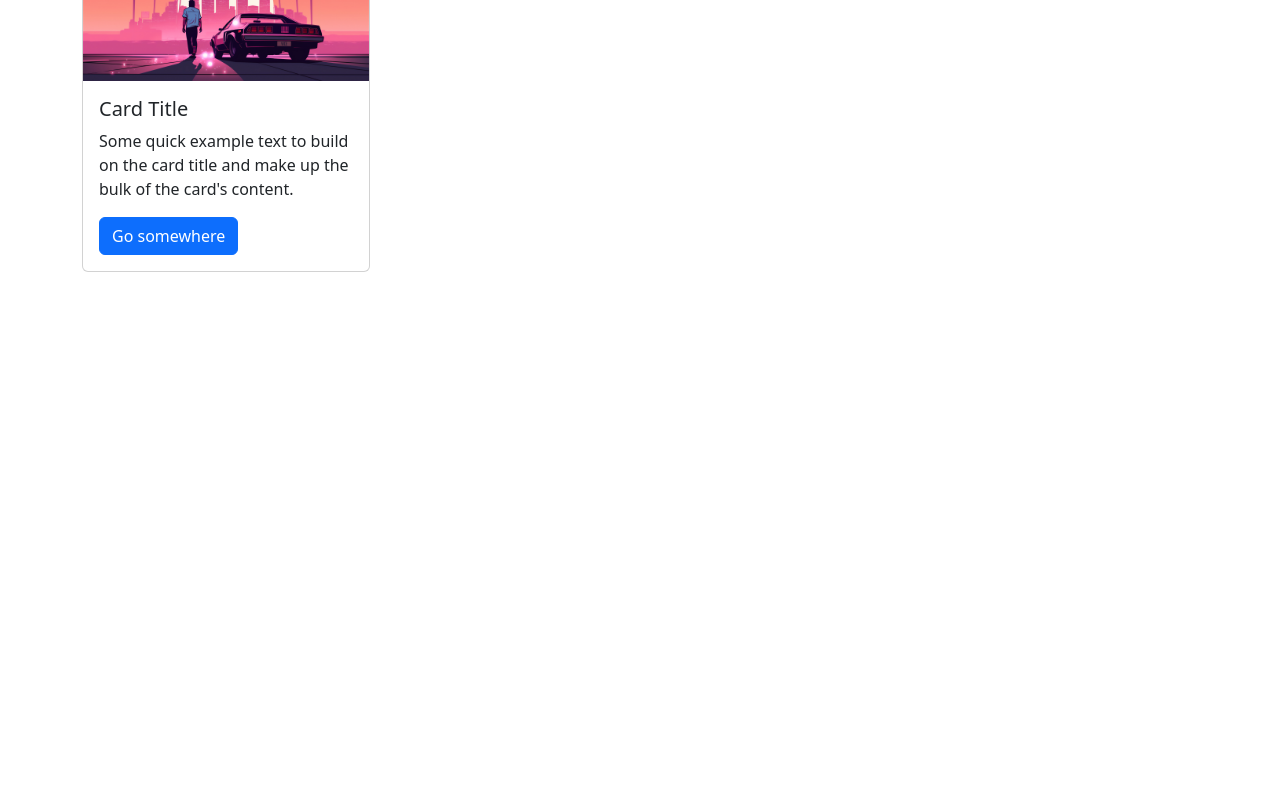
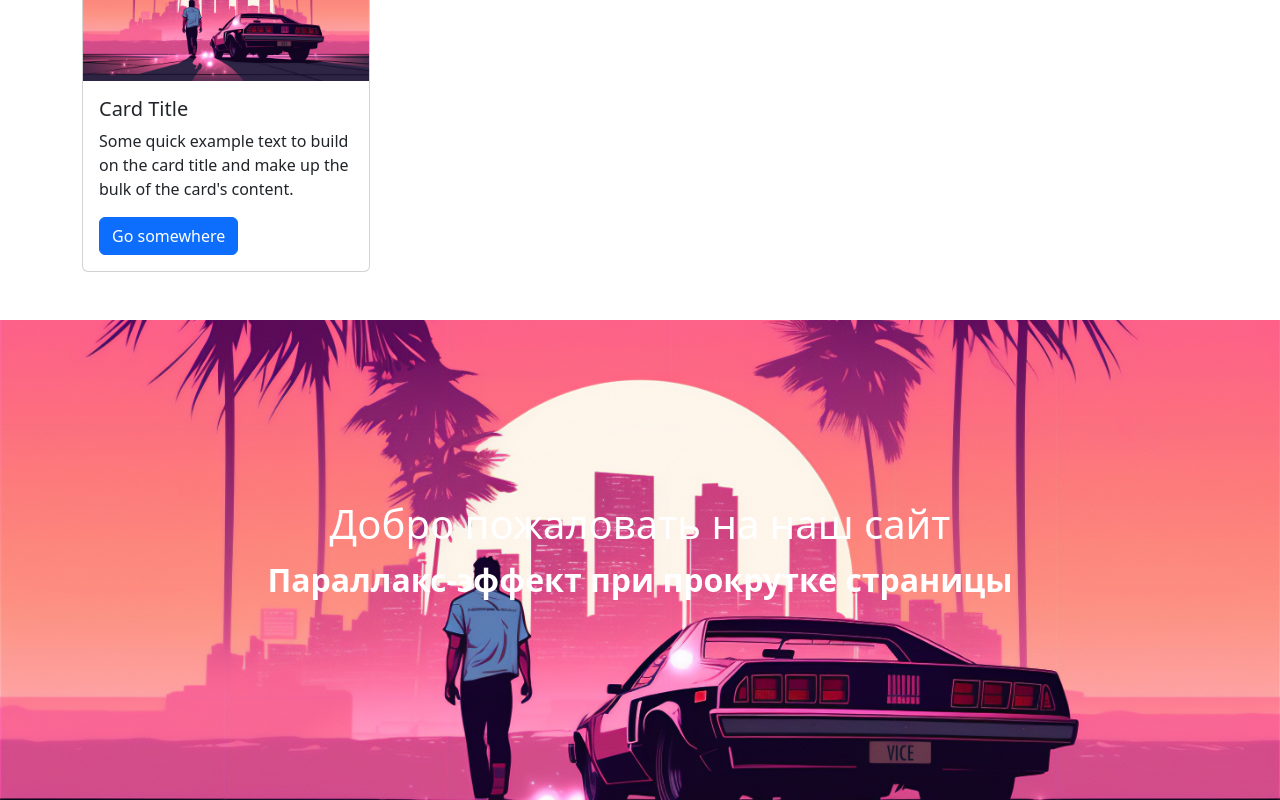
Before and after one commit to DIdar-jpg/react-e-commerce, a React (Create React App) app: page / in a window 1280 px wide. Shown: the part 1281-2081 px from the top of the page. Before the commit the page ends 1601 px from the top, so only its background shows below. Built offline with nearby package versions, Linux system fonts and the light colour scheme.

Commit message:
Added parallax component

```diff
--- a/src/components/Home.jsx
+++ b/src/components/Home.jsx
@@ -4,6 +4,7 @@ import { Container, Row, Col, Card, Button } from 'react-bootstrap'
 import viceCity from '../images/gta_vice_city.jpg'
 
 import Slider from './Slider.jsx'
+import Parallax from './Parallax/Parallax.jsx'
 
 export default function Home() {
   return (
@@ -66,6 +67,9 @@ export default function Home() {
               </Col>
             </Row>
           </Container>
+
+          <Parallax />
+
     </>
   )
 }
--- /dev/null
+++ b/src/components/Parallax/Parallax.jsx
@@ -0,0 +1,16 @@
+import React from 'react'
+
+import { Container } from 'react-bootstrap'
+
+import './parallax.css'
+
+export default function Parallax() {
+  return (
+      <Container fluid className="parallax">
+        <div className="parallax-content">
+          <h1>Добро пожаловать на наш сайт</h1>
+          <p>Параллакс-эффект при прокрутке страницы</p>
+        </div>
+      </Container>
+  )
+}
--- /dev/null
+++ b/src/components/Parallax/parallax.css
@@ -0,0 +1,18 @@
+.parallax {
+    background-image: url('../../images/gta_vice_city.jpg'); /* Укажите путь к вашему изображению */
+    background-attachment: fixed;
+    background-position: center;
+    background-repeat: no-repeat;
+    background-size: cover;
+    color: white;
+    height: 60vh; /* Высота для секции параллакса */
+    display: flex;
+    align-items: center;
+    justify-content: center;
+    text-align: center;
+  }
+
+  .parallax-content {
+    font-size: 2rem;
+    font-weight: bold;
+  }
```
